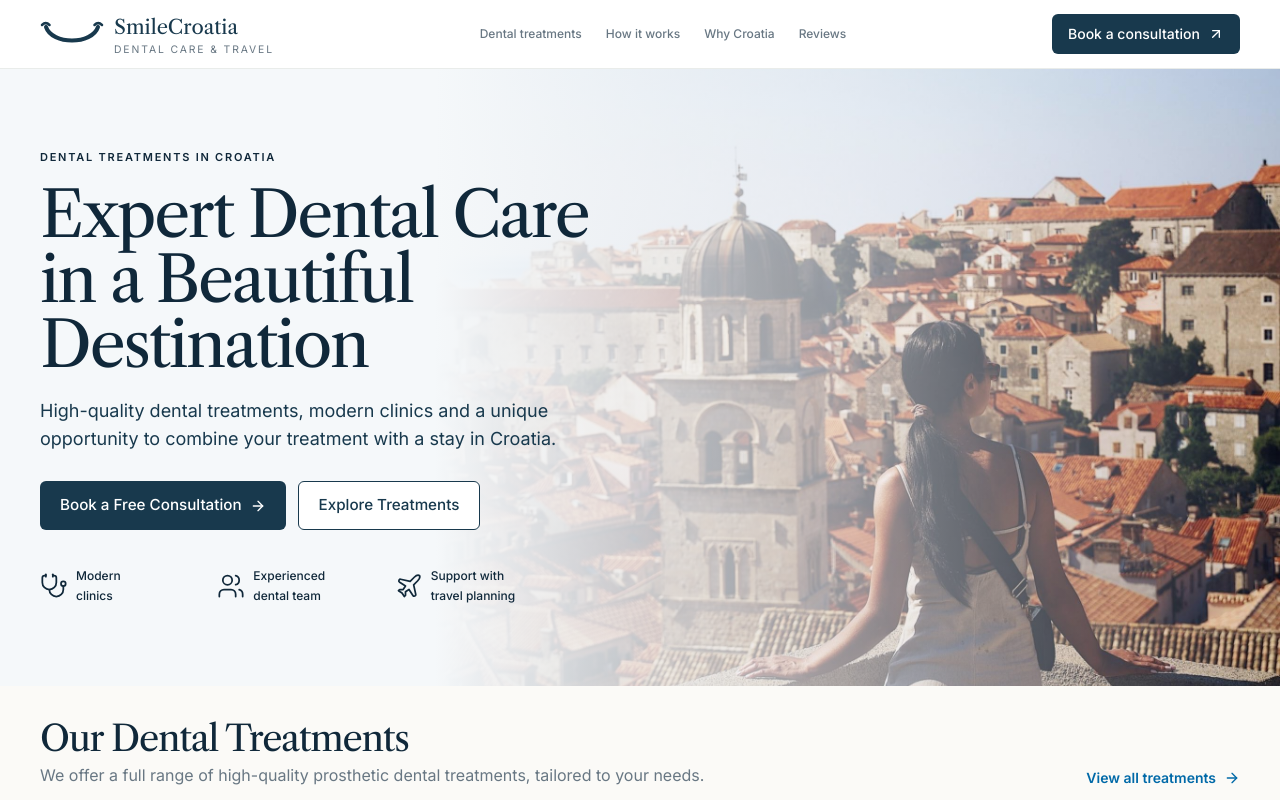
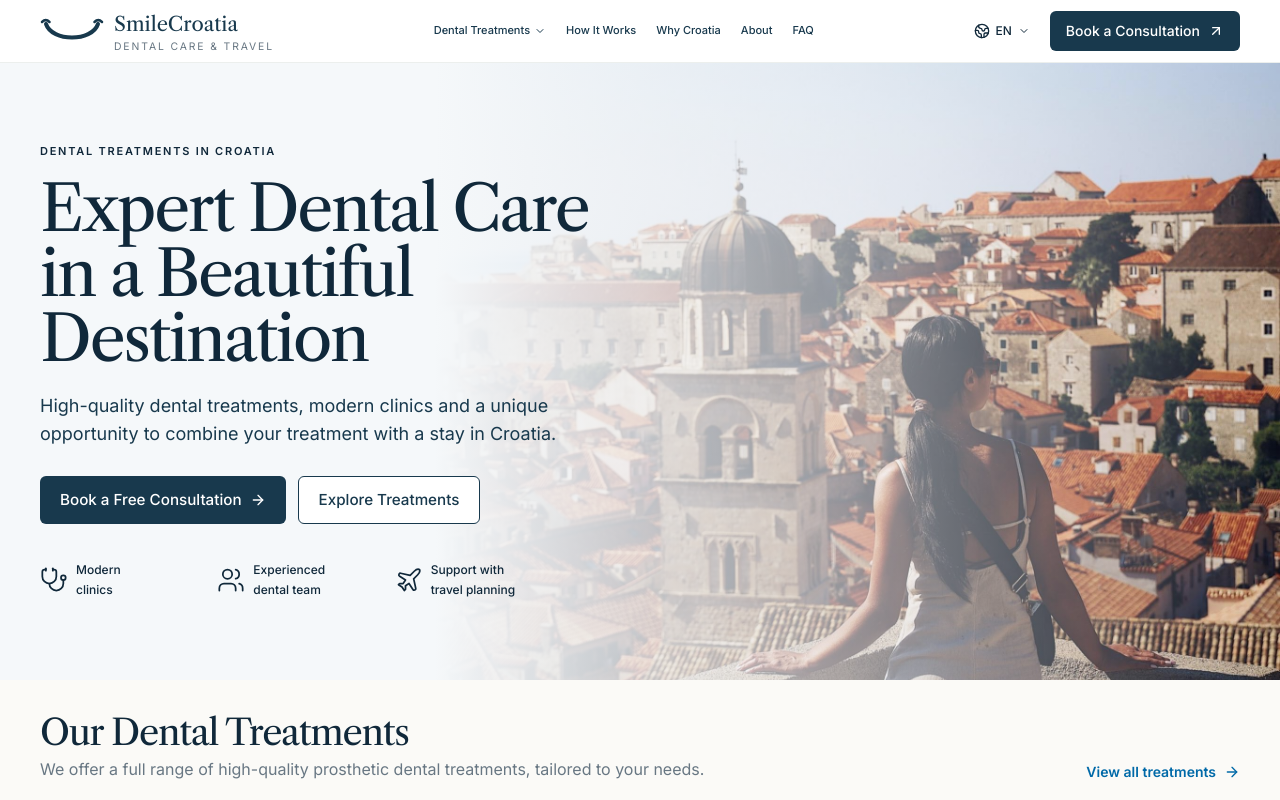
Before and after one commit to ivansusac2209/SmileCroatia, a Vue app: page / in a window 1280 px wide. Shown: the top 800 px of the page. Built offline with nearby package versions, Linux system fonts and the light colour scheme.

Commit message:
Align homepage navigation with supplied SmileCroatia reference

```diff
--- a/src/components/AppHeader.vue
+++ b/src/components/AppHeader.vue
@@ -1,17 +1,18 @@
 <script setup lang="ts">
 import { ref, watch } from 'vue'
 import { useRoute } from 'vue-router'
-import { Menu, X, ArrowUpRight } from 'lucide-vue-next'
+import { Menu, X, ArrowUpRight, ChevronDown, Globe2 } from 'lucide-vue-next'
 import AppLogo from '@/components/AppLogo.vue'
 import BaseButton from '@/components/ui/BaseButton.vue'
 
 const route = useRoute()
 const open = ref(false)
 const links = [
-  { label: 'Dental treatments', to: { path: '/', hash: '#dental-treatments' } },
-  { label: 'How it works', to: { path: '/', hash: '#how-it-works' } },
+  { label: 'Dental Treatments', to: { path: '/', hash: '#dental-treatments' } },
+  { label: 'How It Works', to: { path: '/', hash: '#how-it-works' } },
   { label: 'Why Croatia', to: { path: '/', hash: '#why-smilecroatia' } },
-  { label: 'Reviews', to: { path: '/', hash: '#patient-reviews' } },
+  { label: 'About', to: { path: '/', hash: '#partner-clinics' } },
+  { label: 'FAQ', to: { path: '/', hash: '#faq' } },
 ]
 watch(() => route.fullPath, () => (open.value = false))
 watch(open, (isOpen) => document.body.classList.toggle('overflow-hidden', isOpen))
@@ -21,24 +22,25 @@ function isActive(link: (typeof links)[number]) {
 </script>
 
 <template>
-  <header class="sticky top-0 z-40 border-b border-line/80 bg-white/95 backdrop-blur-xl">
-    <div class="container-page flex h-[4.5rem] items-center justify-between gap-6 lg:h-[4.25rem]">
+  <header class="sticky top-0 z-40 border-b border-line/70 bg-white/95 backdrop-blur-xl">
+    <div class="container-page flex h-[4.25rem] items-center justify-between gap-4 lg:h-[3.9rem]">
       <AppLogo />
-      <nav class="hidden items-center gap-6 xl:flex" aria-label="Main navigation">
-        <RouterLink v-for="link in links" :key="link.label" :to="link.to" class="border-b py-2 text-[12px] font-medium transition-colors" :class="isActive(link) ? 'border-navy-800 text-navy-800' : 'border-transparent text-muted hover:text-navy-800'">{{ link.label }}</RouterLink>
+      <nav class="hidden items-center gap-5 xl:flex" aria-label="Main navigation">
+        <RouterLink v-for="link in links" :key="link.label" :to="link.to" class="border-b py-2 text-[11px] font-medium transition-colors" :class="isActive(link) ? 'border-navy-800 text-navy-800' : 'border-transparent text-navy-800 hover:text-sky-700'">{{ link.label }}<ChevronDown v-if="link.label === 'Dental Treatments'" class="ml-1 inline size-3" /></RouterLink>
       </nav>
-      <div class="hidden md:block">
-        <BaseButton :to="{ name: 'contact-details' }" size="sm">Book a consultation <ArrowUpRight class="size-4" /></BaseButton>
+      <div class="hidden items-center gap-5 md:flex">
+        <button type="button" class="inline-flex items-center gap-1.5 text-xs font-medium text-navy-900" aria-label="Current language: English"><Globe2 class="size-4" /> EN <ChevronDown class="size-3" /></button>
+        <BaseButton :to="{ name: 'contact-details' }" size="sm">Book a Consultation <ArrowUpRight class="size-4" /></BaseButton>
       </div>
       <button type="button" class="-mr-2 rounded-full p-2 text-navy-800 transition-colors hover:bg-surface xl:hidden" :aria-expanded="open" aria-controls="mobile-menu" :aria-label="open ? 'Close menu' : 'Open menu'" @click="open = !open">
         <X v-if="open" class="size-6" />
         <Menu v-else class="size-6" />
       </button>
     </div>
-    <div v-if="open" id="mobile-menu" class="fixed inset-x-0 top-[4.5rem] bottom-0 z-40 bg-white xl:hidden">
+    <div v-if="open" id="mobile-menu" class="fixed inset-x-0 top-[4.25rem] bottom-0 z-40 bg-white xl:hidden">
       <nav class="container-page flex flex-col gap-1 py-6" aria-label="Mobile navigation">
         <RouterLink v-for="link in links" :key="link.label" :to="link.to" class="rounded-xl px-3 py-4 text-lg text-navy-800 transition-colors hover:bg-surface" :class="{ 'bg-surface font-medium': isActive(link) }">{{ link.label }}</RouterLink>
-        <BaseButton :to="{ name: 'contact-details' }" class="mt-4 w-full">Book a consultation <ArrowUpRight class="size-4" /></BaseButton>
+        <BaseButton :to="{ name: 'contact-details' }" class="mt-4 w-full">Book a Consultation <ArrowUpRight class="size-4" /></BaseButton>
       </nav>
     </div>
   </header>
```
